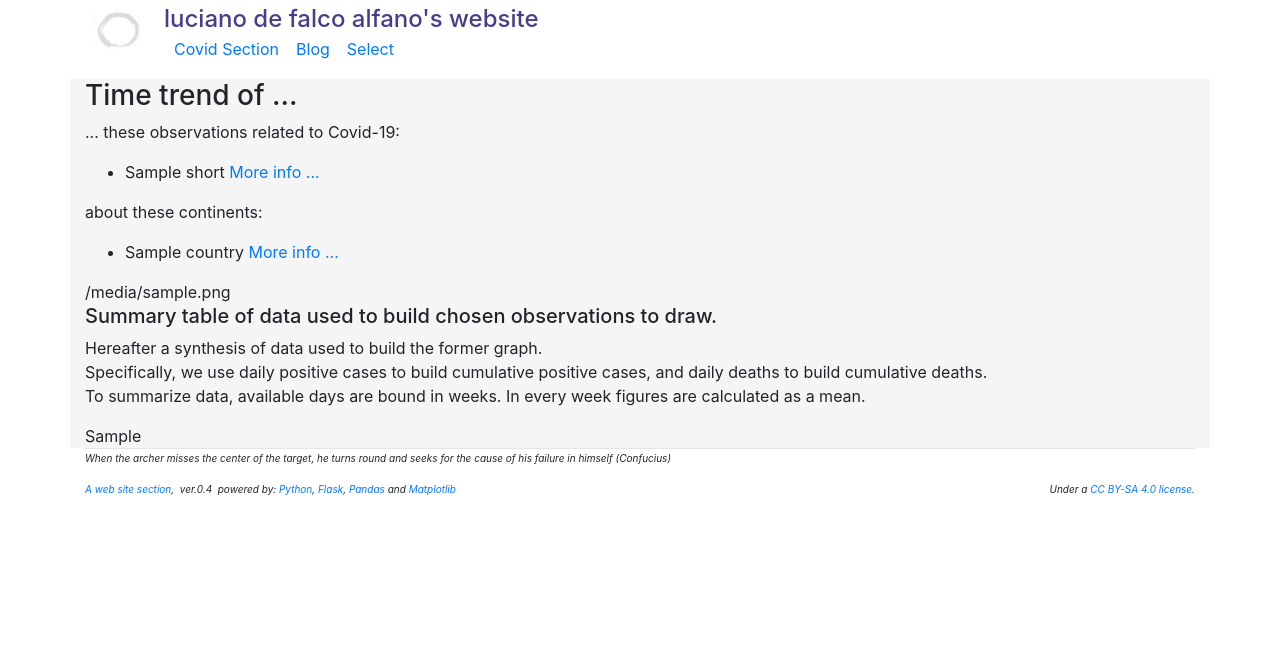
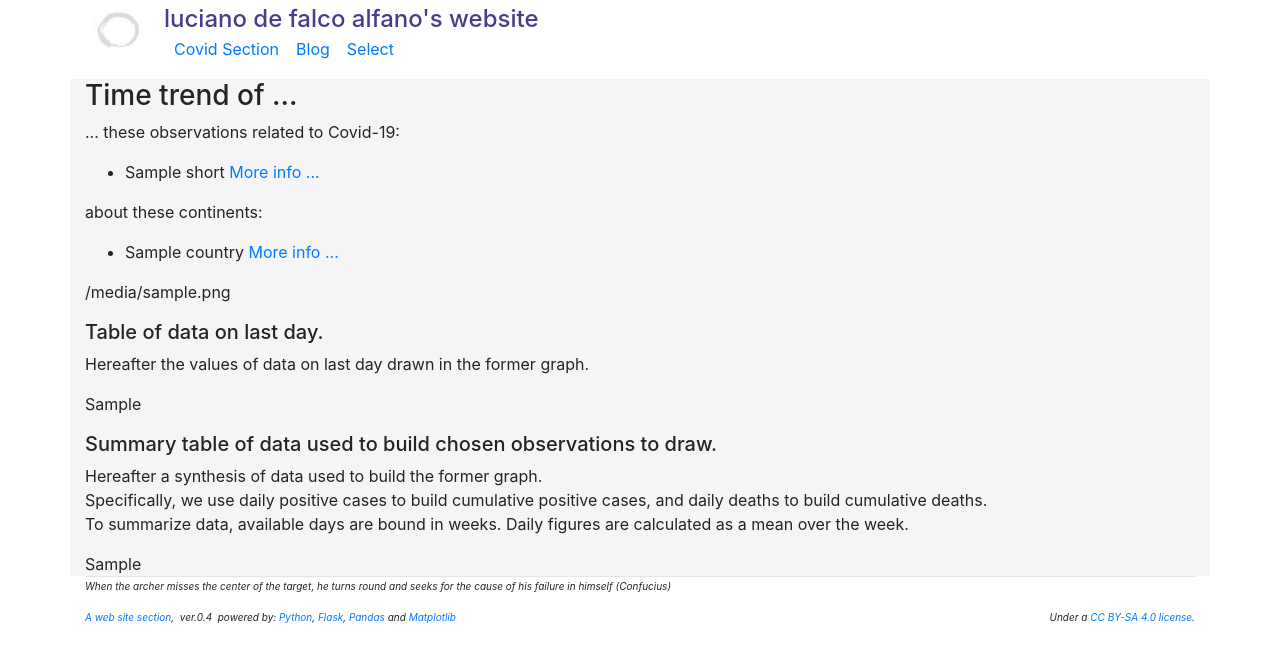
Before and after one commit to l-dfa/flask_covid, a Flask app: template covid/templates/plot.html in a window 1280 px wide. Shown: the top 662 px of the page. Run offline with Flask 2, Linux system fonts and the light colour scheme; the template is opened without the code that fills it: most values are stand-ins (such as "Sample title", 1, 10 or a date in 2020); parts of the project's set-up code (start-up, migrations or seed data) failed here and were passed over; some libraries are stand-ins or nearby versions.

Commit message:
added a table of data values on the last day in the picture

```diff
--- a/covid/routes.py
+++ b/covid/routes.py
@@ -337,6 +337,7 @@ def draw_graph(contest, ids, fields='cases', normalize=False, overlap=False):
 
     img_data, threshold = draw_nations(df, country_name_field, country_names, fields, normalize=normalize, overlap=overlap)
     html_table = table_nations(df, country_name_field, country_names, fields, normalize=normalize, overlap=overlap)
+    html_table_last_values = table_last_values(df, country_name_field, country_names, fields, normalize=normalize, overlap=overlap)
 
     title = _('overlap') if overlap else _('plot')
     kwargs['overlap'] = False if overlap else True    # ready to switch from overlap to not overlap, and vice versa
@@ -352,6 +353,7 @@ def draw_graph(contest, ids, fields='cases', normalize=False, overlap=False):
                            overlap=overlap,
                            threshold=threshold,
                            img_data = img_data,
+                           html_table_last_values=html_table_last_values,
                            html_table=html_table,
                            kwargs=kwargs,
                           )
@@ -428,6 +430,30 @@ def table_nations(df, country_name_field, country_names, fields, normalize=False
     edf_avg = edf.groupby(['year','week',country_name_field]).mean()
 
     sdf1 = pd.pivot_table(edf_avg, index=['year','week'],columns=country_name_field)
+    return sdf1.to_html(buf=None, float_format=lambda x: '%10.2f' % x)
+
+
+# + ldfa,2020-05-27 to show values of observations on last day
+def table_last_values(df, country_name_field, country_names, fields, normalize=False, overlap=False):
+    ''' show figures of last day about chosen observations
+    '''
+    fname = 'table_last_values'
+    app.logger.debug(fname)
+
+    # get specialized dataframe: only request fields and nations|continents
+    edf = prepare_target(df, country_name_field, country_names, fields, normalize=False, overlap=False)
+    fields = fields.split('-')                         # list of fields to manage
+
+    edf = edf.groupby(['dateRep', country_name_field]).sum()
+    sdf1 = pd.pivot_table(edf, index='dateRep',columns=country_name_field)
+    if sdf1 is None:
+        raise ValueError(_('%(function)s: got an empty dataframe from pivot', function=fname))
+    tmpfields = fields[:]
+    if 'd²cases_dt²' in fields:
+        tmpfields.remove('d²cases_dt²')
+    for field in tmpfields:
+        sdf1[field] = sdf1[field].cumsum()
+    sdf1 = sdf1.iloc[-1:]
     return sdf1.to_html(buf=None, float_format=lambda x: '%10.2f' % x)
 
 
--- a/covid/templates/plot.html
+++ b/covid/templates/plot.html
@@ -85,14 +85,25 @@
                         </div>
                     </div>
                 {% endif %}
+                {% if html_table_last_values %}
+                    <div>
+                        <p></p>
+                        <h5>{{ _('Table of data on last day') }}.</h5>
+                        <p> {{ _('Hereafter the values of data on last day drawn in the former graph') }}.<br>
+                        </p>
+                        <p></p>
+                        {{ html_table_last_values|safe }}
+                    </div>
+                {% endif %}
                 {% if html_table %}
                     <div>
+                        <p></p>
                         <h5>{{ _('Summary table of data used to build chosen observations to draw') }}.</h5>
                         <p> {{ _('Hereafter a synthesis of data used to build the former graph') }}.<br>
                             {{ _('Specifically, we use daily positive cases to build cumulative positive cases') }},
                             {{ _('and daily deaths to build cumulative deaths') }}.<br>
                             {{ _('To summarize data, available days are bound in weeks') }}.
-                            {{ _('In every week figures are calculated as a mean') }}.<br>
+                            {{ _('Daily figures are calculated as a mean over the week') }}.<br>
                         </p>
                         <p></p>
                         {{ html_table|safe }}
--- a/covid/templates/select.html
+++ b/covid/templates/select.html
@@ -11,7 +11,7 @@
                 </div>
             </div>
             <div class="row">
-                <div class="col-md-4">
+                <div class="col-md-3">
                     <div class="row">
                         <div class="col-md-12">
                         {{ form.hidden_tag() }}
@@ -85,7 +85,7 @@
                         {% endfor %}
                     </p>
                 </div>
-                <div class="col-md-2">
+                <div class="col-md-3">
                     <p> <span  style="font-style: italic;text-decoration: underline;">{{ _('Continents') }}</span></p>
                     <p>
                         {# {{ form.continents.label }}<br> #}
```
Also changed, not shown: covid/templates/index.html (+8 -2 lines), covid/translations/it/LC_MESSAGES/messages.po.
